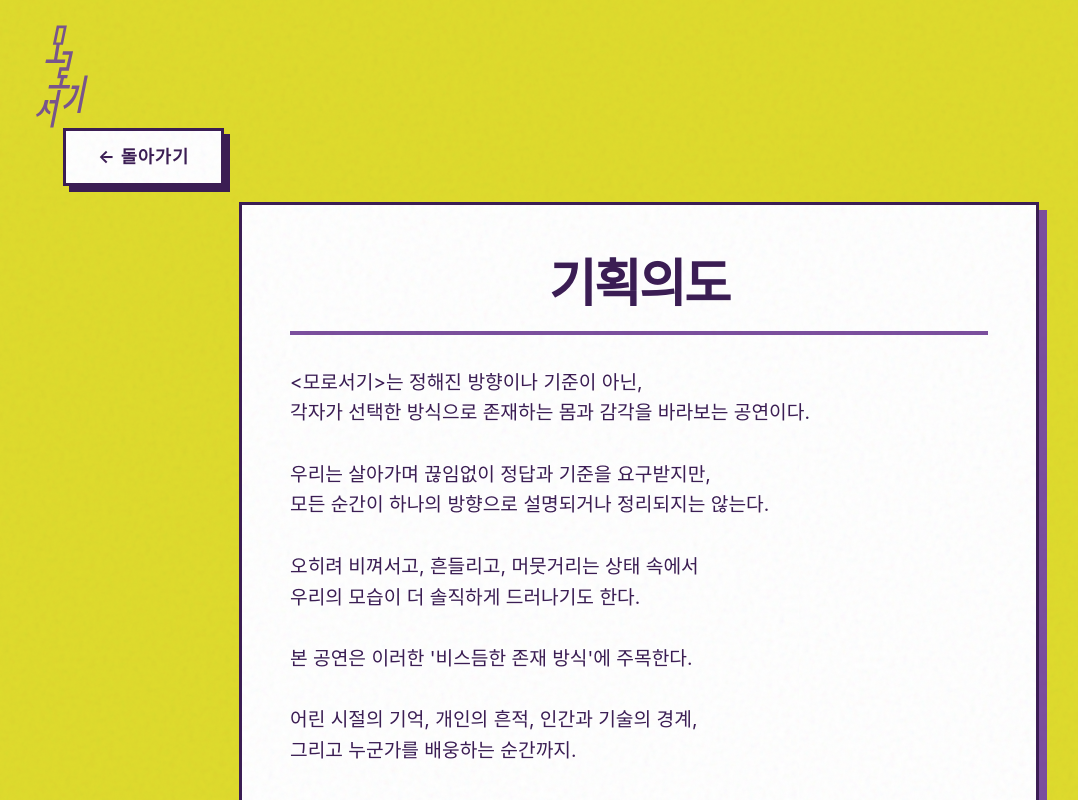
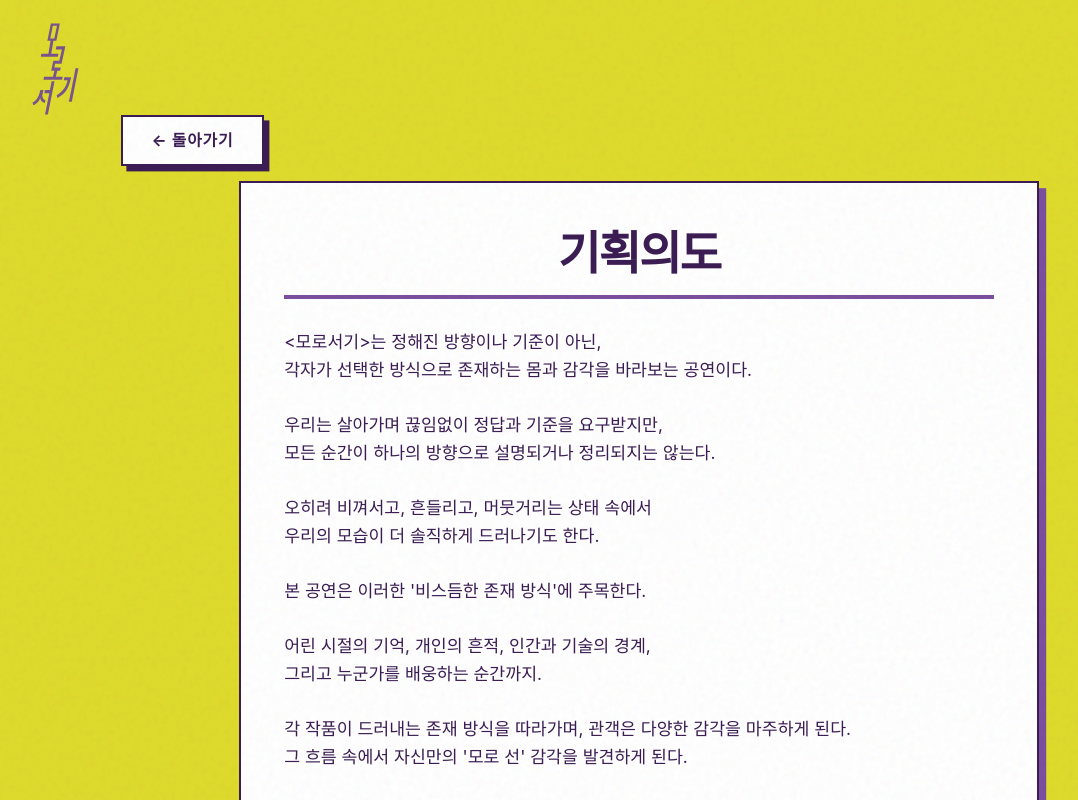
Before and after one commit to thisnicework/moroseogi, a React (Vite) app: page /intro in a window 1280 px wide. Shown: the top 800 px of the page, without its empty margins (1-1079 px from the left). Built offline with nearby package versions, Linux system fonts and the light colour scheme; no server answers; a web font is replaced by a local one.

Commit message:
style: scale website UI to 90% using base font-size and rem units

```diff
--- a/src/index.css
+++ b/src/index.css
@@ -1,5 +1,9 @@
 @import url("https://cdn.jsdelivr.net/gh/orioncactus/pretendard@v1.3.9/dist/web/static/pretendard.min.css");
 @import url('https://fonts.googleapis.com/css2?family=Space+Grotesk:wght@400;600;700&display=swap');
+
+html {
+  font-size: 90%;
+}
 
 :root {
   --bg: #dfdb2d;
@@ -29,6 +33,7 @@ body {
   min-height: 100vh;
   position: relative;
   overflow-x: hidden;
+  /* zoom: 0.95; */
 }
 
 /* subtle noise to keep the poster vibe */
@@ -87,7 +92,7 @@ h3 {
 main.page {
   flex: 1;
   width: 100%;
-  max-width: 1200px;
+  max-width: 75rem;
   margin: 0 auto;
   padding: 8rem 1.5rem 4rem;
 }
@@ -119,7 +124,7 @@ main.page {
 }
 
 .navbar__logo img {
-  height: 105px;
+  height: 6.5625rem;
   display: block;
 }
 
@@ -140,8 +145,8 @@ main.page {
 
 .navbar__link:hover {
   text-decoration: underline;
-  text-decoration-thickness: 3px;
-  text-underline-offset: 6px;
+  text-decoration-thickness: 0.1875rem;
+  text-underline-offset: 0.375rem;
 }
 
 /* Buttons (Neubrutalism) */
@@ -155,21 +160,21 @@ main.page {
   font-size: 1.1rem;
   color: var(--bg);
   background-color: var(--purple);
-  border: 3px solid var(--border);
+  border: 0.1875rem solid var(--border);
   cursor: pointer;
   text-transform: uppercase;
   letter-spacing: 0.05em;
-  box-shadow: 6px 6px 0px var(--border);
+  box-shadow: 0.375rem 0.375rem 0px var(--border);
   transition: transform 0.1s ease, box-shadow 0.1s ease;
 }
 
 .btn:hover {
-  transform: translate(-2px, -2px);
-  box-shadow: 8px 8px 0px var(--border);
+  transform: translate(-0.125rem, -0.125rem);
+  box-shadow: 0.5rem 0.5rem 0px var(--border);
 }
 
 .btn:active {
-  transform: translate(6px, 6px);
+  transform: translate(0.375rem, 0.375rem);
   box-shadow: 0px 0px 0px var(--border);
 }
 
@@ -185,35 +190,35 @@ main.page {
 /* Cards (Neubrutalism) */
 .card {
   background: var(--white);
-  border: 3px solid var(--border);
+  border: 0.1875rem solid var(--border);
   padding: 2.5rem;
-  box-shadow: 8px 8px 0px var(--purple);
+  box-shadow: 0.5rem 0.5rem 0px var(--purple);
   display: flex;
   flex-direction: column;
   transition: transform 0.2s ease, box-shadow 0.2s ease;
 }
 
 .card:hover {
-  transform: translate(-4px, -4px);
-  box-shadow: 12px 12px 0px var(--purple);
+  transform: translate(-0.25rem, -0.25rem);
+  box-shadow: 0.75rem 0.75rem 0px var(--purple);
 }
 
 .card h3 {
   margin-bottom: 1.5rem;
-  border-bottom: 3px solid var(--border);
+  border-bottom: 0.1875rem solid var(--border);
   padding-bottom: 0.75rem;
 }
 
 /* Grids */
 .grid-2 {
   display: grid;
-  grid-template-columns: repeat(auto-fit, minmax(320px, 1fr));
+  grid-template-columns: repeat(auto-fit, minmax(20rem, 1fr));
   gap: 2.5rem;
 }
 
 .grid-3 {
   display: grid;
-  grid-template-columns: repeat(auto-fit, minmax(280px, 1fr));
+  grid-template-columns: repeat(auto-fit, minmax(17.5rem, 1fr));
   gap: 2.5rem;
 }
 
@@ -236,14 +241,14 @@ main.page {
   font-size: 1.05rem;
   color: var(--purple-dark);
   background-color: var(--white);
-  border: 3px solid var(--border);
+  border: 0.1875rem solid var(--border);
   outline: none;
   transition: all 0.2s ease;
 }
 
 .form-control:focus {
-  box-shadow: 4px 4px 0px var(--purple);
-  transform: translate(-2px, -2px);
+  box-shadow: 0.25rem 0.25rem 0px var(--purple);
+  transform: translate(-0.125rem, -0.125rem);
 }
 
 /* Utilities */
@@ -291,21 +296,21 @@ main.page {
 .hero {
   text-align: center;
   padding: 0 0 6rem;
-  border-bottom: 3px solid var(--border);
+  border-bottom: 0.1875rem solid var(--border);
   margin-bottom: 5rem;
 }
 
 .hero p {
   font-size: clamp(1.2rem, 3vw, 1.5rem);
   font-weight: 700;
-  max-width: 600px;
+  max-width: 37.5rem;
   margin: 0 auto;
   color: var(--purple-dark);
 }
 
 /* Footer */
 .footer {
-  border-top: 3px solid var(--border);
+  border-top: 0.1875rem solid var(--border);
   background: var(--bg);
   padding: 4rem 1.5rem;
   text-align: center;
@@ -318,14 +323,14 @@ main.page {
   border-collapse: collapse;
   margin-top: 2rem;
   background: var(--white);
-  border: 3px solid var(--border);
+  border: 0.1875rem solid var(--border);
 }
 
 .admin-table th,
 .admin-table td {
   padding: 1.25rem 1.5rem;
   text-align: left;
-  border: 2px solid var(--border);
+  border: 0.125rem solid var(--border);
 }
 
 .admin-table th {
@@ -335,7 +340,7 @@ main.page {
 }
 
 /* Mobile adjustments */
-@media (max-width: 768px) {
+@media (max-width: 48rem) {
   .navbar__links {
     display: none;
   }
@@ -348,9 +353,9 @@ main.page {
 /* Bento Box (Neubrutalism) */
 .bento-card {
   background: var(--white);
-  border: 3px solid var(--border);
+  border: 0.1875rem solid var(--border);
   padding: 2.5rem;
-  box-shadow: 8px 8px 0px var(--purple);
+  box-shadow: 0.5rem 0.5rem 0px var(--purple);
   transition: transform 0.2s ease, box-shadow 0.2s ease;
   overflow: hidden;
   position: relative;
@@ -359,15 +364,15 @@ main.page {
 }
 
 .bento-card:hover {
-  transform: translate(-4px, -4px);
-  box-shadow: 12px 12px 0px var(--purple);
+  transform: translate(-0.25rem, -0.25rem);
+  box-shadow: 0.75rem 0.75rem 0px var(--purple);
 }
 
 
 .bento-grid {
   display: grid;
   grid-template-columns: repeat(4, 1fr);
-  grid-auto-rows: minmax(220px, auto);
+  grid-auto-rows: minmax(13.75rem, auto);
   gap: 1.5rem;
   width: 100%;
   padding-bottom: 2rem;
@@ -411,10 +416,10 @@ main.page {
   grid-column: span 4;
   grid-row: auto;
   padding: 0;
-  border-radius: 24px;
+  border-radius: 1.5rem;
 }
 
-@media (max-width: 1024px) {
+@media (max-width: 64rem) {
   .bento-grid {
     grid-template-columns: repeat(2, 1fr);
   }
@@ -440,7 +445,7 @@ main.page {
   }
 }
 
-@media (max-width: 640px) {
+@media (max-width: 40rem) {
   .bento-grid {
     grid-template-columns: 1fr;
   }
```
